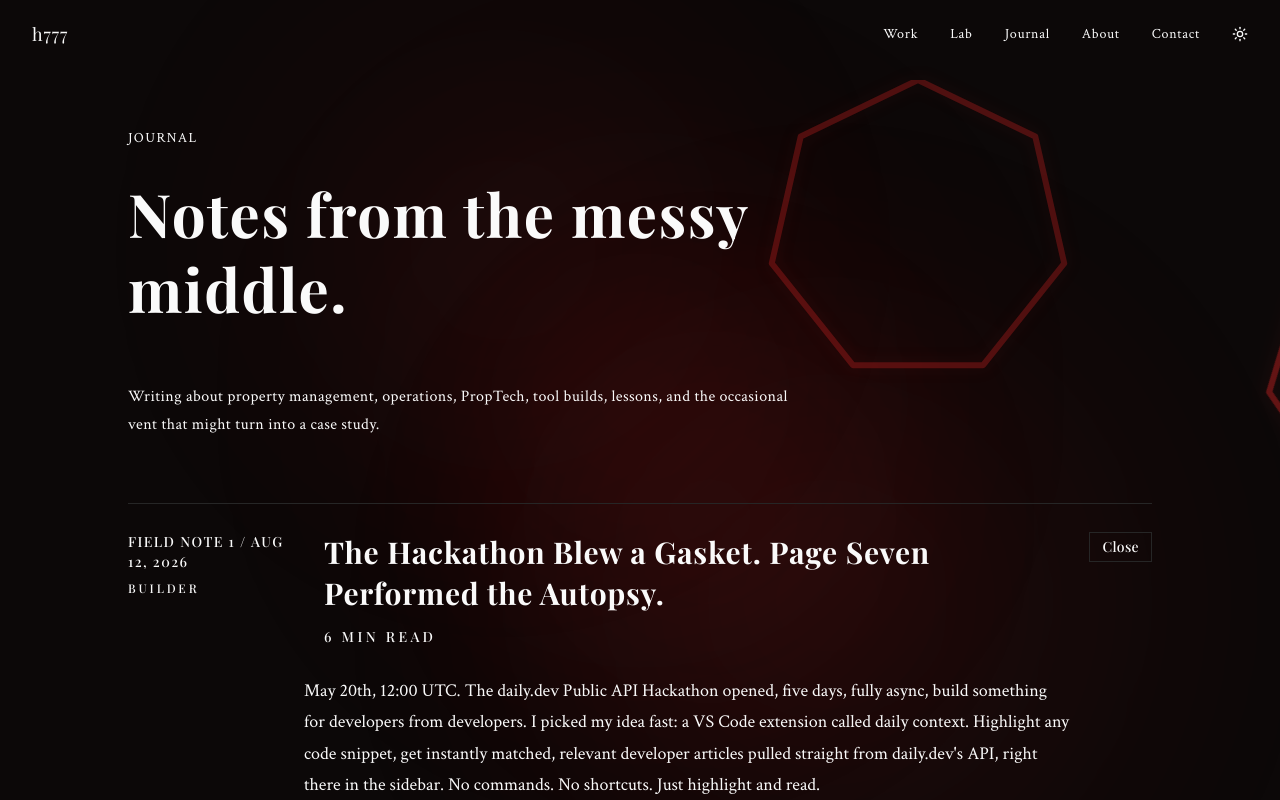
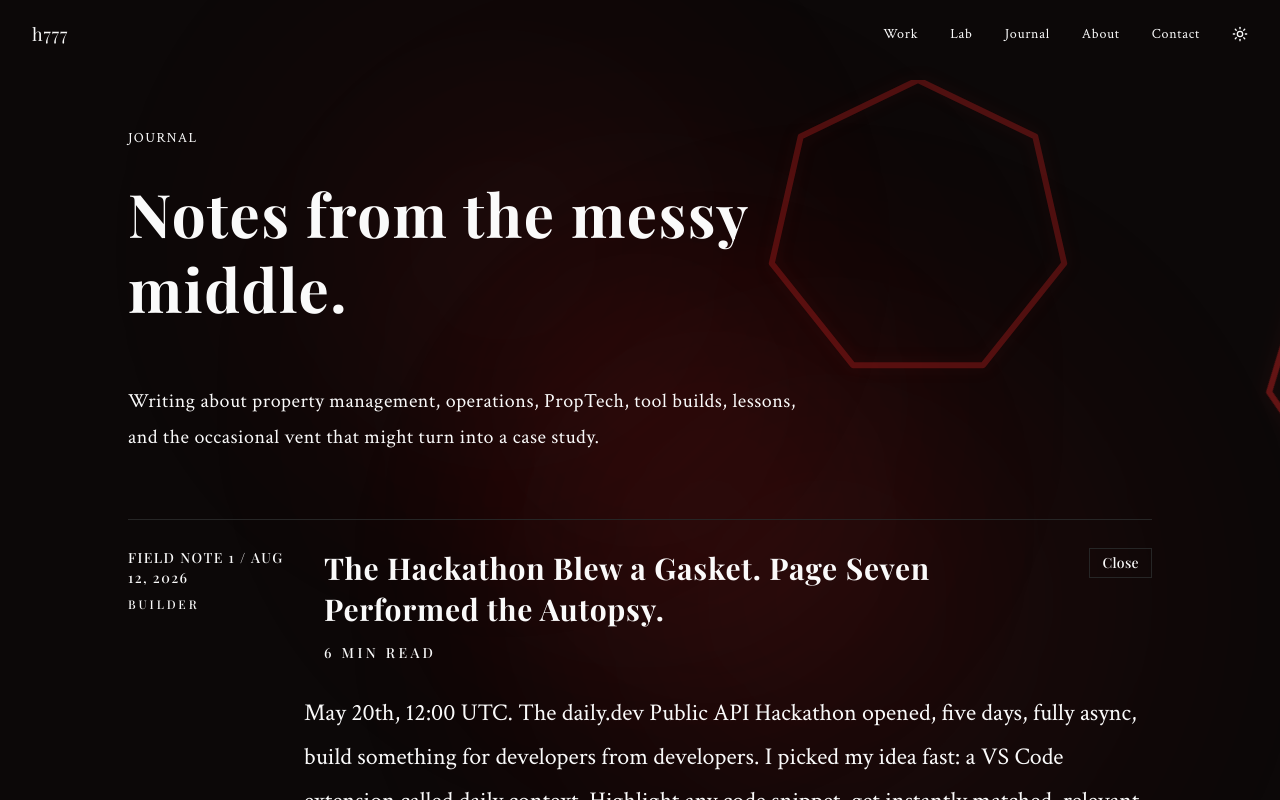
Before and after one commit to hypnoticdata777/calmCommandCenter, a React (Vite) app: page /journal in a window 1280 px wide. Both pictures are taken after a click on the button 640 px from the left and 589 px from the top of the page. Shown: the top 800 px of the page. Built offline with nearby package versions, Linux system fonts and the light colour scheme.

Commit message:
Increase journal article text size

```diff
--- a/src/app/pages/Journal.tsx
+++ b/src/app/pages/Journal.tsx
@@ -87,7 +87,7 @@ export function Journal() {
             Notes from the messy middle.
           </h1>
           <div className="h-px bg-foreground/10 w-28" />
-          <p className="max-w-2xl text-foreground/50 tracking-wide leading-[1.75]">
+          <p className="max-w-2xl text-lg leading-[1.8] tracking-wide text-foreground/55 md:text-xl">
             Writing about property management, operations, PropTech, tool
             builds, lessons, and the occasional vent that might turn into a
             case study.
@@ -165,11 +165,11 @@ export function Journal() {
                     transition={{ duration: 0.35, ease: "easeInOut" }}
                     className="overflow-hidden"
                   >
-                    <div className="max-w-3xl space-y-7 pb-10 md:ml-[11rem]">
+                    <div className="max-w-4xl space-y-9 pb-12 md:ml-[11rem]">
                       {entry.sections.map((section) => (
                         <p
                           key={section}
-                          className="text-lg leading-[1.75] text-foreground/65"
+                          className="text-xl leading-[1.85] text-foreground/72 md:text-2xl"
                         >
                           {section}
                         </p>
```
